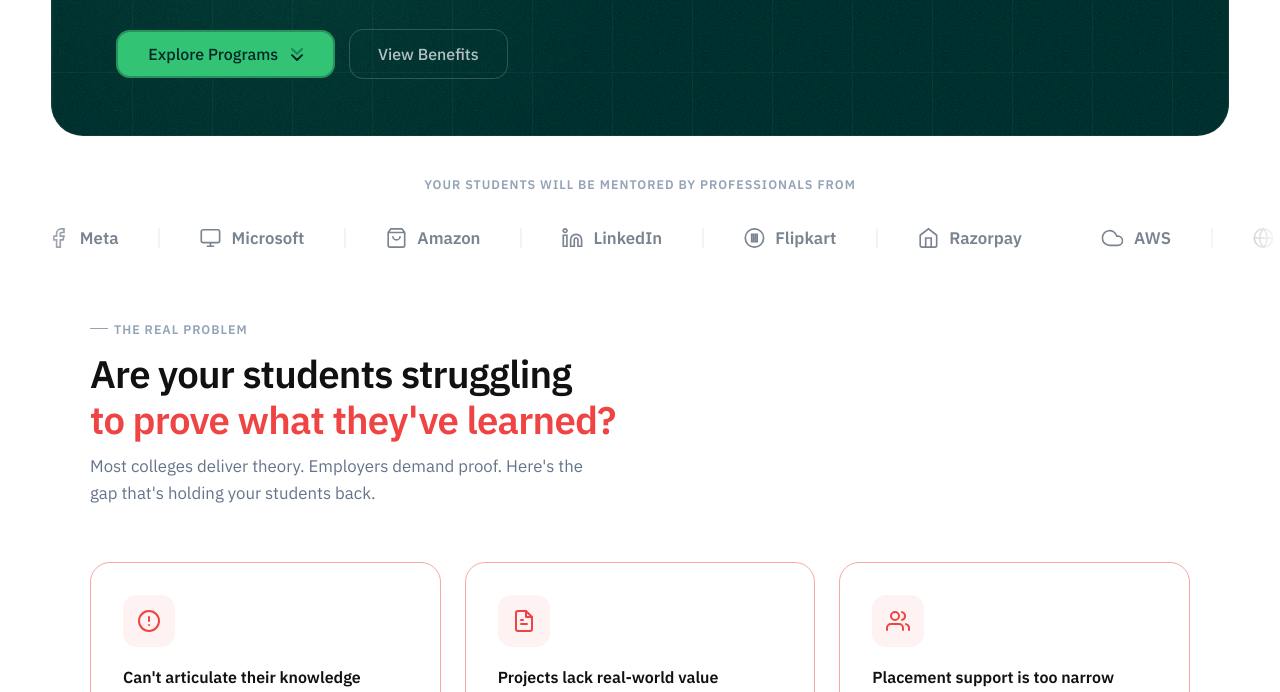
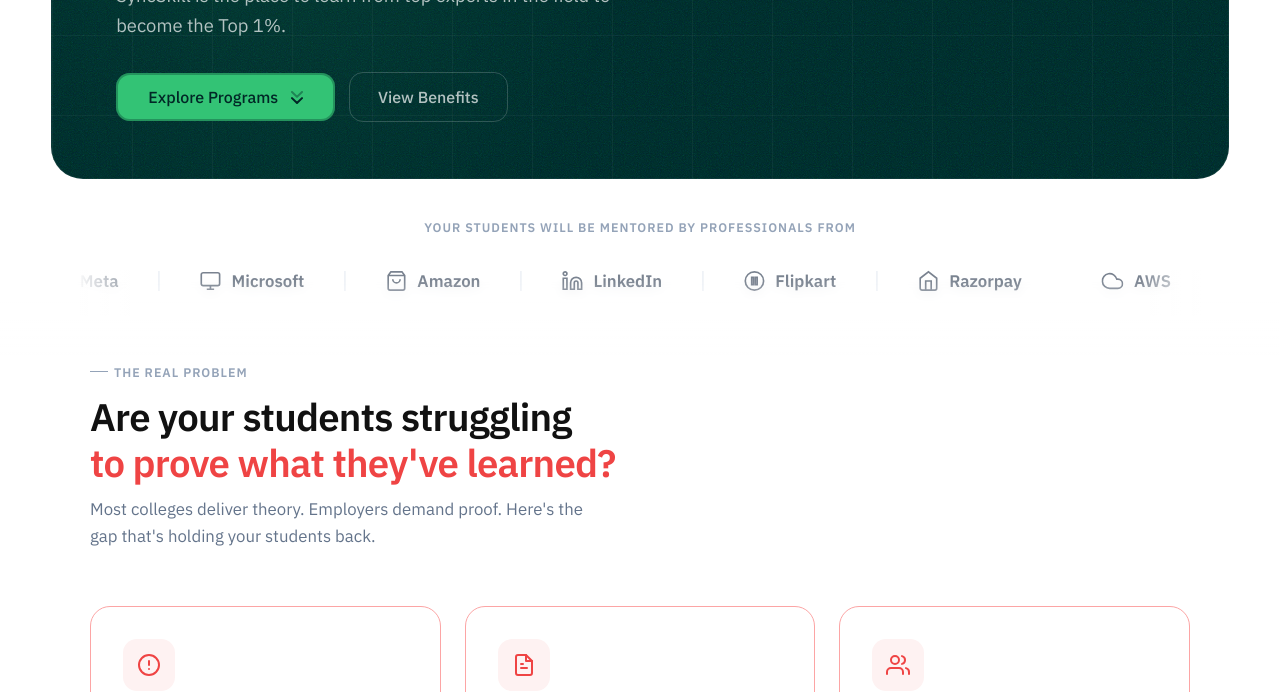
Before and after one commit to hasrshajw/syncskill-collab, a plain HTML site: page index.html in a window 1280 px wide. Shown: the part 401-1093 px from the top of the page. Drawn offline with nearby package versions, Linux system fonts and the light colour scheme; no server answers.

Commit message:
Update index.html

```diff
--- a/index.html
+++ b/index.html
@@ -46,7 +46,7 @@
         }
 
         *, *::before, *::after { box-sizing: border-box; margin: 0; padding: 0; }
-        html { scroll-behavior: smooth; }
+        html { scroll-behavior: smooth; overflow-x: hidden; }
         body {
             font-family: var(--font);
             background: #ffffff;
@@ -157,7 +157,7 @@
         /* ══════════════════════════════
            HERO
         ══════════════════════════════ */
-        .hero-section { width: 100%; padding: 0 0 1.2rem; margin-bottom: 20px; }
+        .hero-section { width: 100%; padding: 1.2rem 0; margin-bottom: 20px; margin-top: 1.5rem; }
         .content-card {
             width: 92%; max-width: 1400px; margin: auto; position: relative;
             border-radius: 2rem; overflow: hidden; background-color: var(--color-dark-teal);
@@ -212,14 +212,14 @@
         /* ══════════════════════════════
            MARQUEE
         ══════════════════════════════ */
-        .marquee-section { padding: 0rem 0 4rem; overflow: hidden; }
+        .marquee-section { padding: 0rem 0 0; overflow: hidden; position: relative; max-width: 100vw; }
         .marquee-label { text-align: center; font-size: 0.78rem; font-weight: 600; color: #94a3b8; text-transform: uppercase; letter-spacing: 0.08em; margin-bottom: 2rem; padding: 0 1rem; line-height: 1.6; }
         .marquee-br { display: none; }
-        .marquee-wrap { position: relative; display: flex; overflow: hidden; }
-        .marquee-wrap::before, .marquee-wrap::after { content: ""; position: absolute; top: 0; z-index: 2; height: 100%; width: 80px; }
-        .marquee-wrap::before { left: 0; background: linear-gradient(to right, #ffffff, transparent); }
-        .marquee-wrap::after  { right: 0; background: linear-gradient(to left, #ffffff, transparent); }
-        .marquee-track { display: flex; width: max-content; animation: scroll 28s linear infinite; }
+        .marquee-wrap { position: relative; display: flex; overflow: hidden; width: 100%; max-width: 1400px; margin: 0 auto; }
+        .marquee-wrap::before, .marquee-wrap::after { content: ""; position: absolute; top: 0; z-index: 2; height: 100%; width: 140px; flex-shrink: 0; }
+        .marquee-wrap::before { left: 0; background: linear-gradient(to right, #ffffff 55%, transparent 100%); }
+        .marquee-wrap::after  { right: 0; background: linear-gradient(to left, #ffffff 55%, transparent 100%); }
+        .marquee-track { display: flex; width: max-content; animation: scroll 28s linear infinite; padding-bottom: 4rem; }
         .marquee-track:hover { animation-play-state: paused; }
         @keyframes scroll { from { transform: translateX(0); } to { transform: translateX(-50%); } }
         .marquee-group { display: flex; align-items: center; flex-shrink: 0; }
@@ -227,6 +227,16 @@
         .marquee-item:hover { opacity: 1; }
         .marquee-item svg { width: 22px; height: 22px; flex-shrink: 0; }
         .marquee-divider { width: 1px; height: 20px; background: #e2e8f0; flex-shrink: 0; }
+        /* Bottom blur fade from marquee into pain section */
+        .marquee-bottom-fade {
+            position: relative; height: 80px; margin-top: -80px;
+            background: linear-gradient(to bottom, transparent 0%, rgba(255,255,255,0.6) 40%, #ffffff 100%);
+            backdrop-filter: blur(6px);
+            -webkit-backdrop-filter: blur(6px);
+            pointer-events: none; z-index: 3;
+            mask-image: linear-gradient(to bottom, transparent, #ffffff);
+            -webkit-mask-image: linear-gradient(to bottom, transparent, #ffffff);
+        }
 
         /* ══════════════════════════════
            PAIN SECTION
@@ -540,6 +550,7 @@
             </div>
         </div>
     </div>
+    <div class="marquee-bottom-fade"></div>
 </section>
 
 <!-- ═══════════════ PAIN SECTION ═══════════════ -->
```
